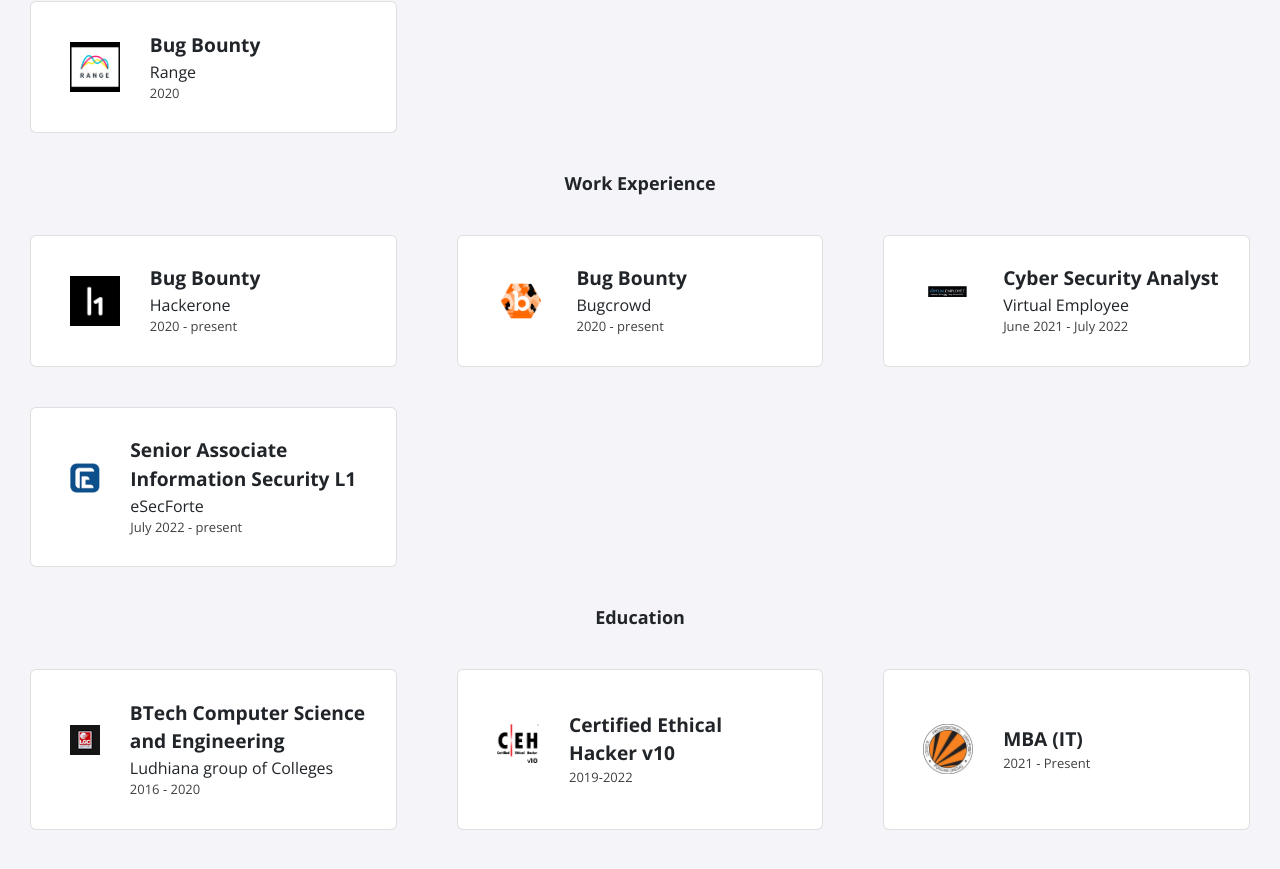
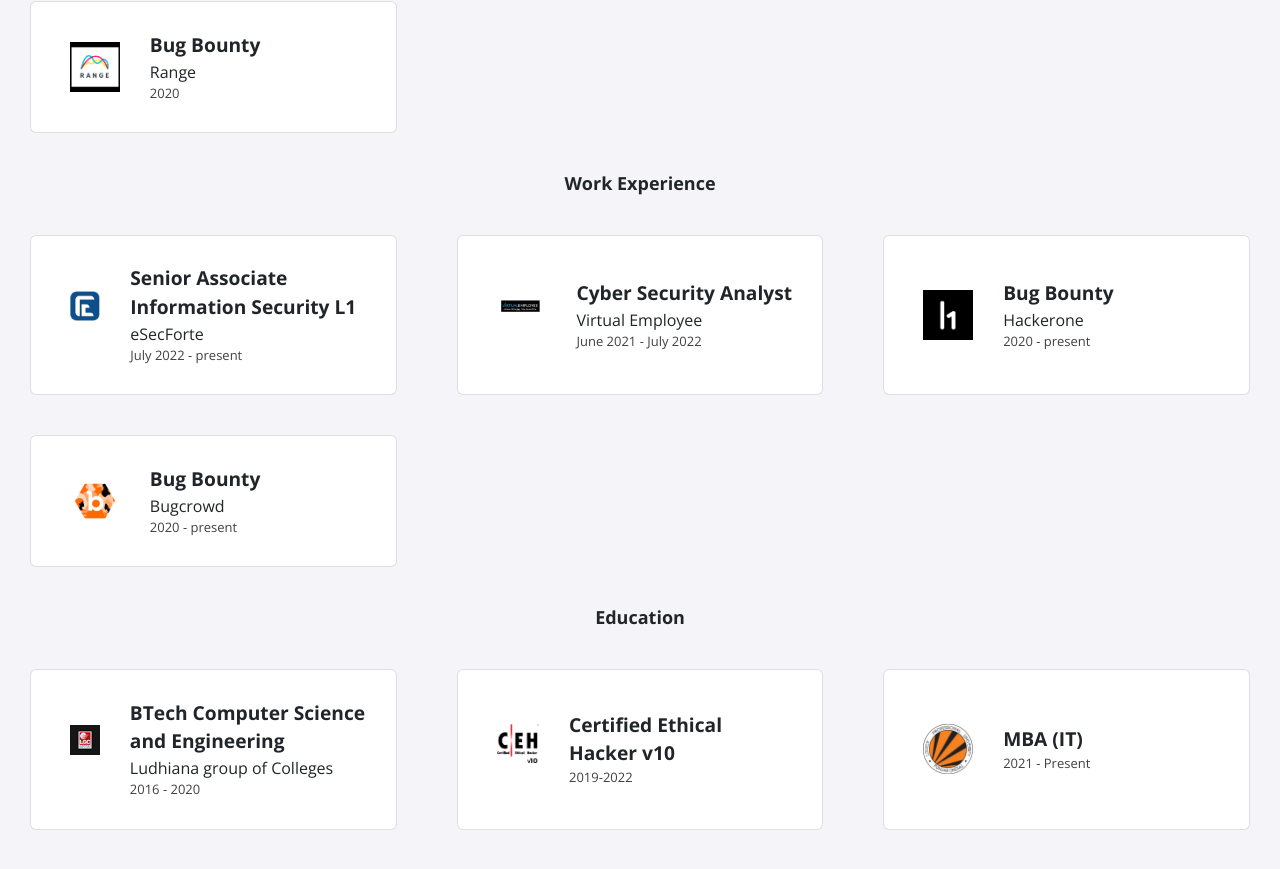
Before and after one commit to Mohitkumar0786/MohitKumar0786.github.io, a Jekyll site: the page built from index.html, in a window 1280 px wide and 900 px high, scrolled down 2665 px. Shown: the top 869 px of the window. Built offline with Jekyll 4.4.1, drawn with Linux system fonts in a browser that asks for light colours; nearby versions of some CDN libraries; part of the change alters nothing that is shown.

Commit message:
Update experience.yml

```diff
--- a/_data/experience.yml
+++ b/_data/experience.yml
@@ -1,3 +1,13 @@
+- role: Senior Associate Information Security L1
+  company: eSecForte
+  dates: July 2022 - present
+  logo: esec1.png
+
+- role: Cyber Security Analyst
+  company: Virtual Employee
+  dates: June 2021 - July 2022
+  logo: virtual.png
+
 - role: Bug Bounty
   company: Hackerone
   dates: 2020 - present
@@ -7,13 +17,3 @@
   company: Bugcrowd
   dates: 2020 - present
   logo: logo2.png
-
-- role: Cyber Security Analyst
-  company: Virtual Employee
-  dates: June 2021 - July 2022
-  logo: virtual.png
-
-- role: Senior Associate Information Security L1
-  company: eSecForte
-  dates: July 2022 - present
-  logo: esec1.png
```
